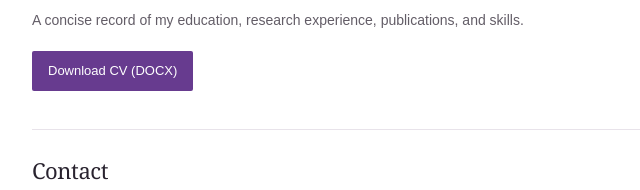
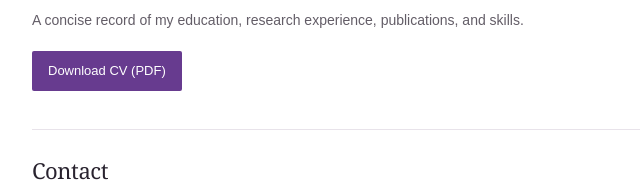
Before and after one commit to jiessiewow-github/jiessiewow-github.github.io, a plain HTML site: page index.html in a window 1280 px wide. Shown: the part 3203-3393 px from the top of the page, 198-838 px from the left. Drawn offline with Linux system fonts and the light colour scheme.

Commit message:
Add files via upload

```diff
--- a/index.html
+++ b/index.html
@@ -82,7 +82,7 @@
 <li><span class="education-date">2018</span><span><span class="education-degree">Exchange student in Geophysics</span><br><span class="education-school">School of Earth Sciences and Engineering, <a href="https://www.nju.edu.cn/en/" target="_blank" rel="noreferrer">Nanjing University</a></span></span></li>
 <li><span class="education-date">2016–2020</span><span><span class="education-degree">B.E. in Civil Engineering</span><br><span class="education-school">School of Civil Engineering, <a href="https://en.hit.edu.cn/" target="_blank" rel="noreferrer">Harbin Institute of Technology</a></span></span></li>
 </ul></section>
-<section class="section cv-section" id="cv" style="scroll-margin-top:48px"><span class="section-label">Curriculum vitae</span><h2>Curriculum Vitae</h2><p class="section-intro">A concise record of my education, research experience, publications, and skills.</p><p class="cv-actions"><a class="cv-download" href="CV-ZhangXibei-20261117.docx" download>Download CV (DOCX)</a></p></section><section class="profile" id="contact" style="scroll-margin-top:48px"><h2>Contact</h2><div class="links" aria-label="Contact and profile links">
+<section class="section cv-section" id="cv" style="scroll-margin-top:48px"><span class="section-label">Curriculum vitae</span><h2>Curriculum Vitae</h2><p class="section-intro">A concise record of my education, research experience, publications, and skills.</p><p class="cv-actions"><a class="cv-download" href="CV-ZhangXibei-20261117.pdf" download>Download CV (PDF)</a></p></section><section class="profile" id="contact" style="scroll-margin-top:48px"><h2>Contact</h2><div class="links" aria-label="Contact and profile links">
 <a href="mailto:xxxxxx.zhang.23@ucl.ac.uk" aria-label="Email Xibei Zhang" title="Email"><svg viewBox="0 0 24 24" aria-hidden="true"><path d="M3 5h18a1 1 0 0 1 1 1v12a1 1 0 0 1-1 1H3a1 1 0 0 1-1-1V6a1 1 0 0 1 1-1zm9 7.2L4.6 7h14.8L12 12.2zm0 2.2L4 8.5V17h16V8.5l-8 5.9z"/></svg></a>
 <a href="https://scholar.google.com/citations?user=4e0FCKgAAAAJ&amp;hl=en&amp;oi=ao" target="_blank" rel="noreferrer" aria-label="Google Scholar" title="Google Scholar"><svg viewBox="0 0 24 24" aria-hidden="true"><path d="M12 3 1 9l11 6 9-4.91V17h2V9L12 3zm-6 9.18V17c0 2.21 2.69 4 6 4s6-1.79 6-4v-4.82l-6 3.27-6-3.27z"/></svg></a>
 <a href="https://www.linkedin.com/in/xibei-zhang-606a56296/" target="_blank" rel="noreferrer" aria-label="LinkedIn" title="LinkedIn"><span class="wordmark" aria-hidden="true">in</span></a>
```
Also changed, not shown: 1 other file.
